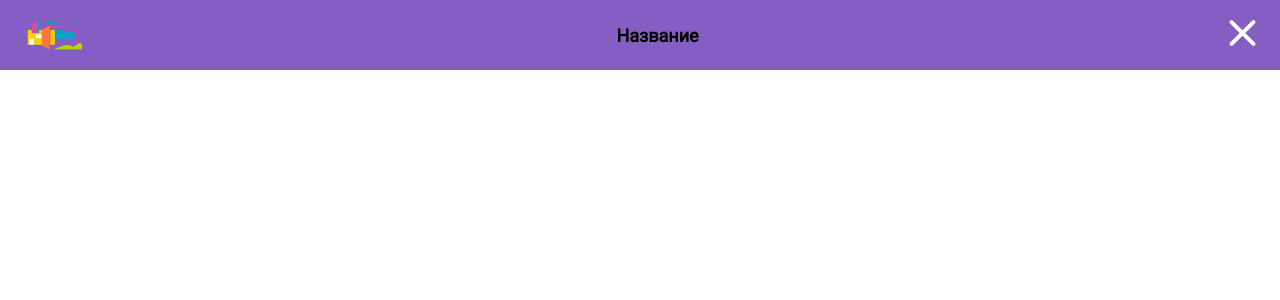
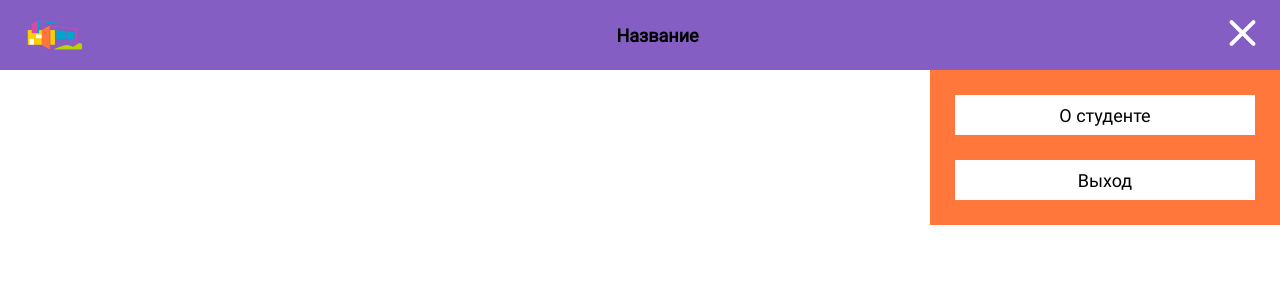
Before and after one commit to alinatuktarova/system, a React (Create React App) app: page / in a window 1280 px wide. Both pictures are taken after a click on the button "Menu". Shown: the top 300 px of the page. Built offline with nearby package versions, Linux system fonts and the light colour scheme.

Commit message:
Добавление выпадающего меню

```diff
--- a/src/App.js
+++ b/src/App.js
@@ -1,11 +1,13 @@
 import React from 'react'
 import './App.css';
+import DropDownMenu from './components/DropDownMenu/DropDownMenu';
 import Header from './components/Header/Header';
 
 function App() {
   return (
     <>
       <Header />
+      <DropDownMenu />
     </>
   );
 }
--- /dev/null
+++ b/src/components/DropDownMenu/DropDownMenu.js
@@ -0,0 +1,17 @@
+import React from 'react'
+import { useSelector } from 'react-redux';
+import styles from './DropDownMenu.module.scss'
+
+const DropDownMenu = () => {
+  const MenuState = useSelector((state) => state.menuState.menuState);
+  return (
+    <>
+      <div className={`${MenuState && styles.menu}`}>
+        <div className={`${!MenuState && styles.menu__none} ${MenuState && styles.menu__field_student}`}>О студенте</div>
+        <div className={`${!MenuState && styles.menu__none} ${MenuState && styles.menu__field_exit}`}>Выход</div>
+      </div>
+    </>
+  )
+}
+
+export default DropDownMenu
--- /dev/null
+++ b/src/components/DropDownMenu/DropDownMenu.module.scss
@@ -0,0 +1,38 @@
+@import '../../mixins/colors.scss';
+@import "../../mixins/fonts.scss";
+
+.menu{
+    background-color: $color-orange;
+    padding: 25px;
+    width: 300px;
+    position: absolute;
+    top: 70px;
+    right: 0;
+}
+
+.menu__field_student{
+    display: block;
+    @include Subjects;
+    cursor: pointer;
+    height: 40px;
+    background-color: white;
+    display: flex;
+    justify-content: center;
+    align-items: center;
+    margin: 0px auto 25px auto;
+}
+
+.menu__field_exit{
+    display: block;
+    @include Subjects;
+    cursor: pointer;
+    height: 40px;
+    background-color: white;
+    display: flex;
+    justify-content: center;
+    align-items: center;
+}
+
+.menu__none{
+    display: none;
+}
```
